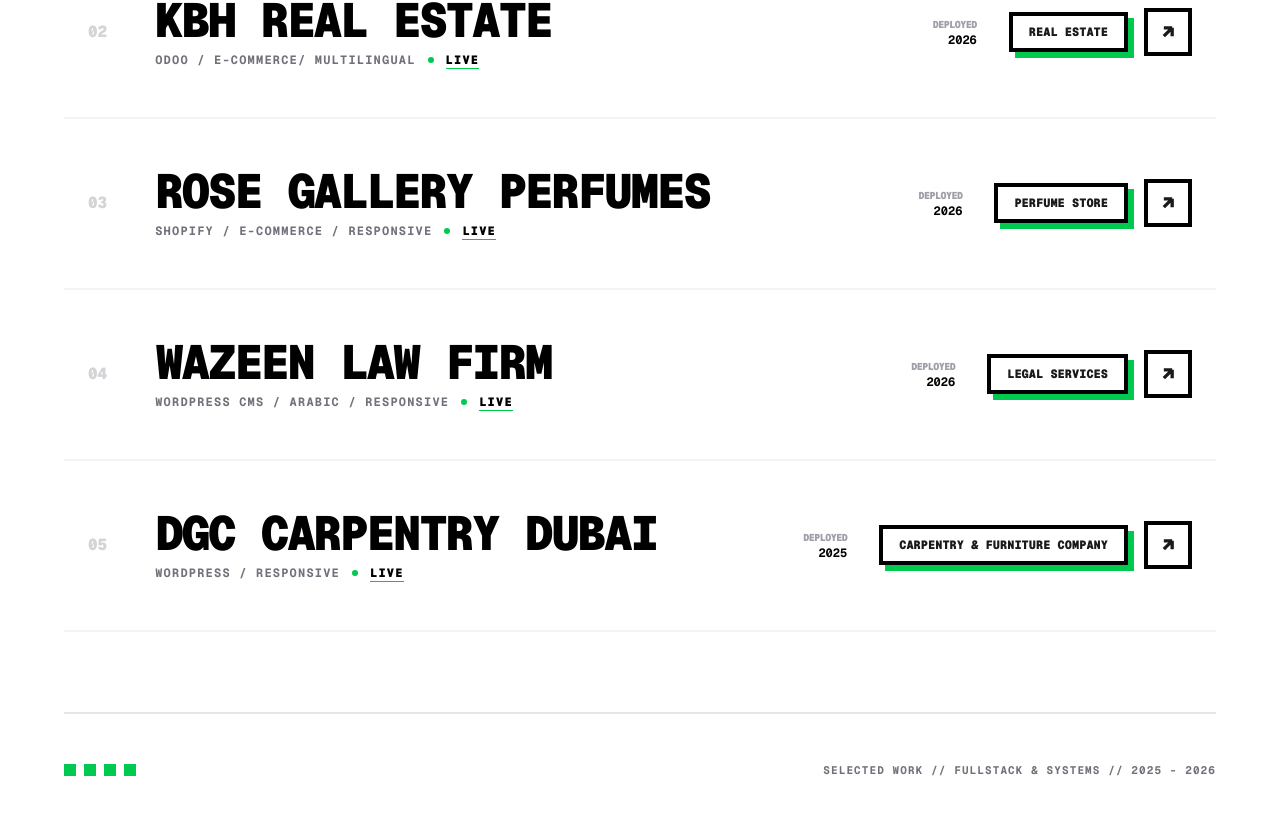
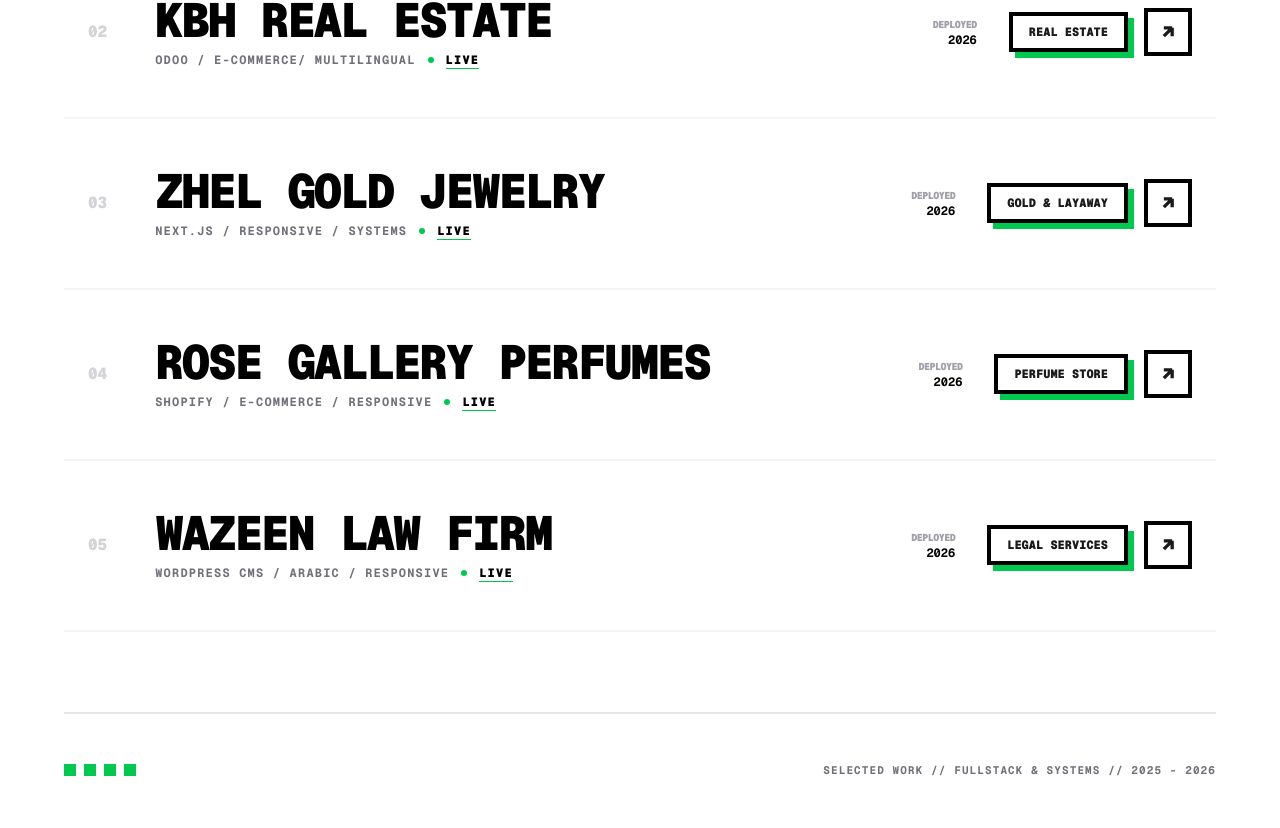
Before and after one commit to BrianShiroe/portfoliov4, a Next.js app: page / in a window 1280 px wide. Shown: the part 4452-5280 px from the top of the page. Built offline with nearby package versions, Linux system fonts and the light colour scheme.

Commit message:
[add] client & project: zhel

```diff
--- a/components/Clients.tsx
+++ b/components/Clients.tsx
@@ -17,6 +17,11 @@ export function Clients() {
     {
       src: "/logos/500x250_logo_11.png",
       href: "https://rosegallery.ae/",
+      status: "live",
+    },
+    {
+      src: "/logos/500x250_logo_12.png",
+      href: "https://zhel-gold-jewelry.vercel.app/",
       status: "live",
     },
     {
--- a/components/Projects.tsx
+++ b/components/Projects.tsx
@@ -24,6 +24,15 @@ export function Projects() {
     },
     {
       id: "03",
+      title: "Zhel Gold Jewelry",
+      tag: "Gold & Layaway",
+      tech: "Next.js / Responsive / Systems",
+      status: "Live",
+      date: "2026",
+      href: "https://zhel-gold-jewelry.vercel.app/",
+    },
+    {
+      id: "04",
       title: "Rose Gallery Perfumes",
       tag: "Perfume Store",
       tech: "Shopify / E-Commerce / Responsive",
@@ -32,22 +41,13 @@ export function Projects() {
       href: "https://rosegallery.ae/",
     },
     {
-      id: "04",
+      id: "05",
       title: "Wazeen Law Firm",
       tag: "Legal Services",
       tech: "Wordpress CMS / Arabic / Responsive",
       status: "Live",
       date: "2026",
       href: "https://wazeenlaw.sa/",
-    },
-    {
-      id: "05",
-      title: "DGC Carpentry Dubai",
-      tag: "Carpentry & Furniture Company ",
-      tech: "WordPress / Responsive",
-      status: "Live",
-      date: "2025",
-      href: "https://dgcgroup.ae/",
     },
   ];
 
```
Also changed, not shown: public/logos/500x250_logo_12.png (added).
